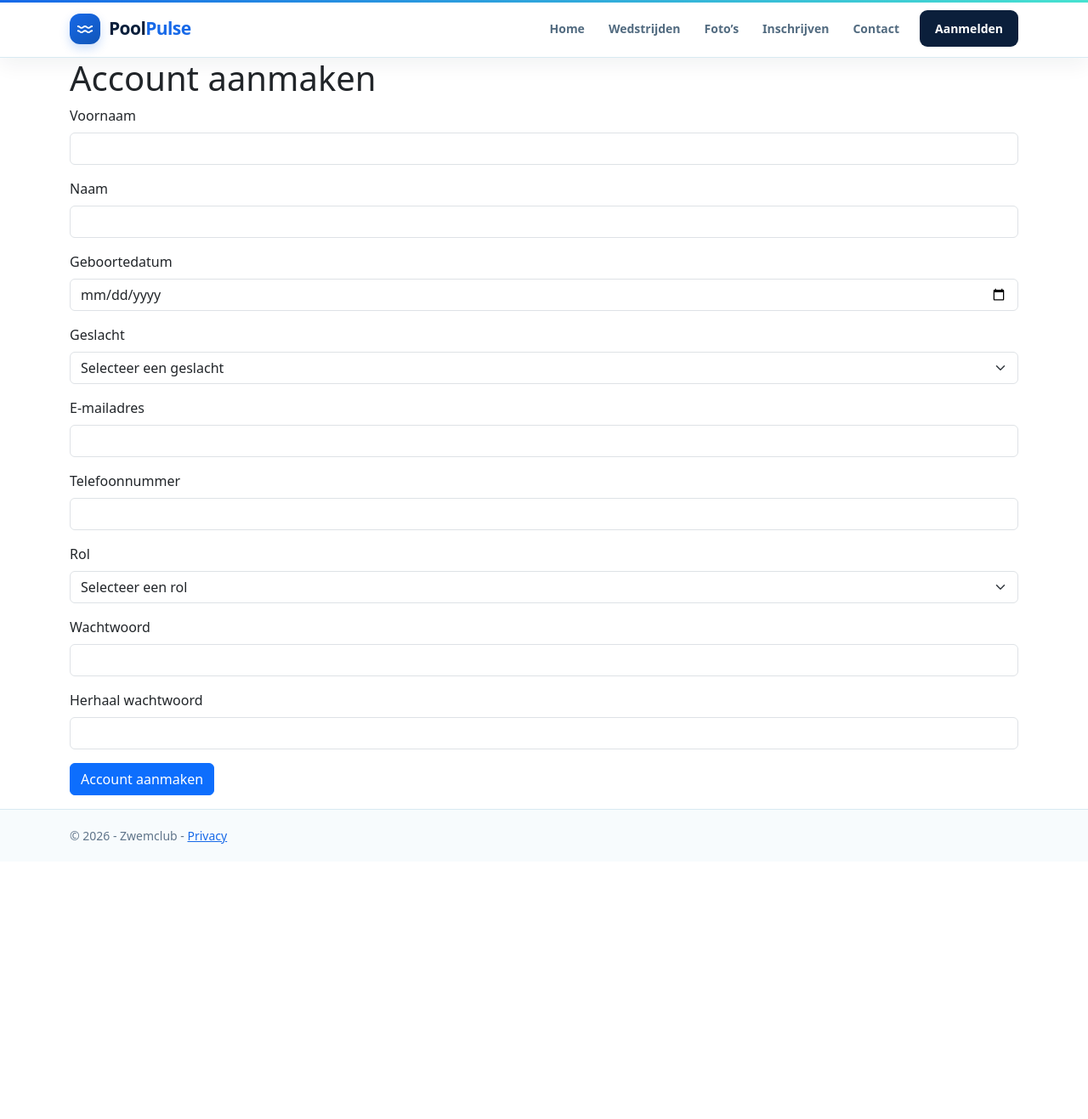
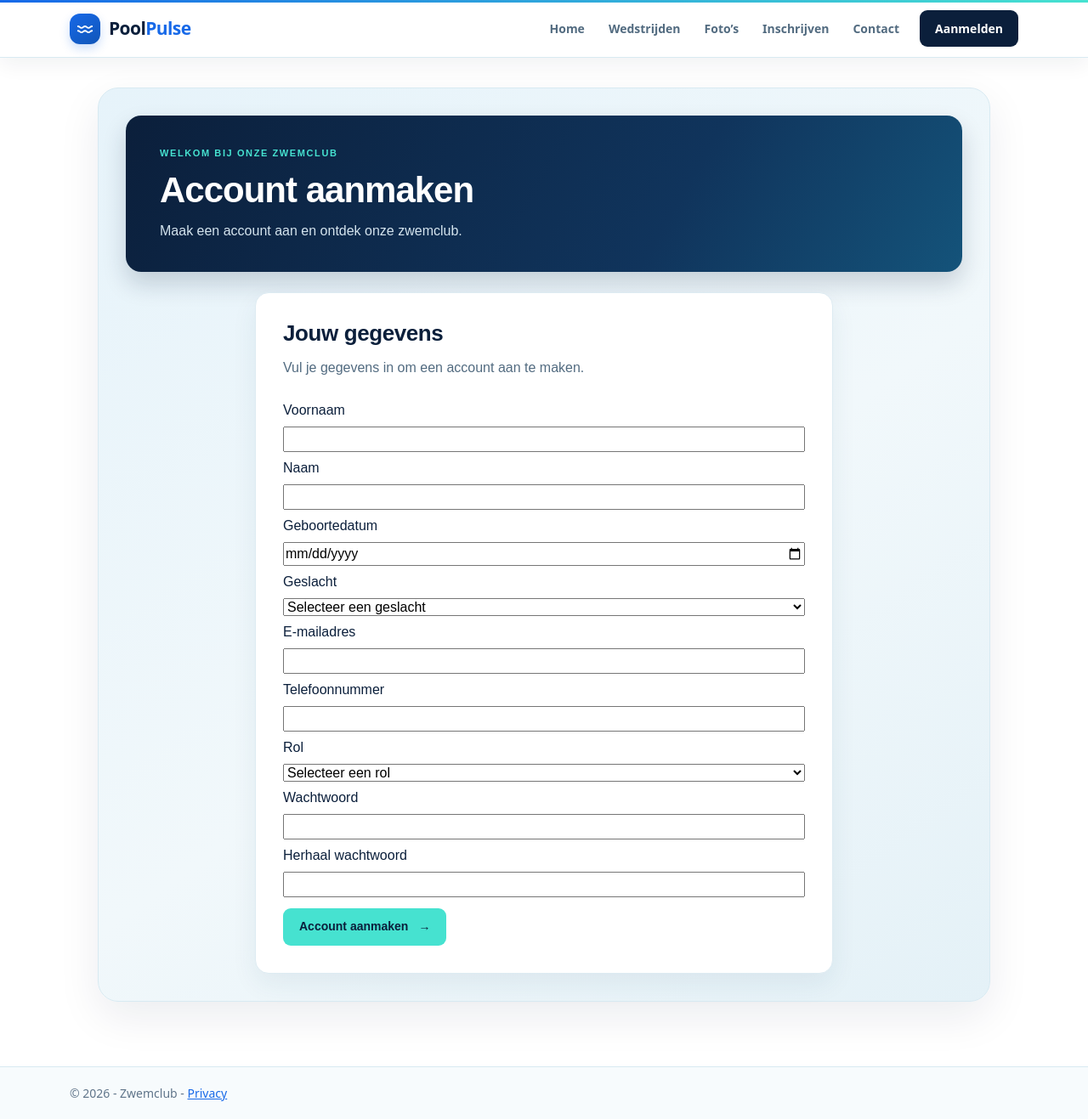
Before and after one commit to Gentian18/PoolPulse, an ASP.NET Core app: page /AccountAanmaken in a window 1280 px wide. Shown: the whole page at 85% size. Before the commit the page ends 993 px from the top, so only its background shows below. Run offline with ASP.NET Core 8, Linux system fonts and the light colour scheme; data comes from the database, SQL or seed files in the repository; style sheets or scripts are compiled from the project's sources; some libraries are stand-ins or nearby versions.

Commit message:
Opmaak toegevoegd

```diff
--- /dev/null
+++ b/Views/AccountAanmaken/Bevestiging.cshtml.css
@@ -0,0 +1,248 @@
+/* CSS for Bevestiging view */
+/* Account aanmaken en bevestiging */
+
+.account-page {
+    max-width: 1050px;
+    margin: 35px auto 60px;
+    padding: 32px;
+    border: 1px solid #D8EAF2;
+    border-radius: 24px;
+    background: linear-gradient( 145deg, #E6F3FA 0%, #F1F8FB 55%, #E4F1F7 100% );
+    box-shadow: 0 18px 50px rgba(11, 31, 59, 0.08);
+    color: #0B1F3B;
+    font-family: Arial, Helvetica, sans-serif;
+}
+
+.account-header {
+    padding: 36px 40px;
+    border-radius: 18px;
+    background: linear-gradient( 120deg, #0B1F3B 0%, #10345C 65%, #14537A 100% );
+    box-shadow: 0 14px 28px rgba(11, 31, 59, 0.18);
+    color: #FFFFFF;
+}
+
+.account-label {
+    margin: 0 0 12px;
+    color: #46E2D0;
+    font-size: 11px;
+    font-weight: 700;
+    letter-spacing: 1.6px;
+    text-transform: uppercase;
+}
+
+.account-header h1 {
+    margin: 0 0 12px;
+    font-size: clamp(30px, 4vw, 42px);
+    font-weight: 700;
+    letter-spacing: -1px;
+    line-height: 1.1;
+}
+
+.account-header p:last-child {
+    max-width: 600px;
+    margin: 0;
+    color: #D4E4EE;
+    font-size: 16px;
+    line-height: 1.6;
+}
+
+.account-card {
+    max-width: 680px;
+    margin: 24px auto 0;
+    padding: 32px;
+    border: 1px solid #DDEBF2;
+    border-radius: 16px;
+    background: #FFFFFF;
+    box-shadow: 0 12px 30px rgba(25, 69, 98, 0.07);
+}
+
+    .account-card h2 {
+        margin: 0 0 12px;
+        font-size: 26px;
+        font-weight: 700;
+        letter-spacing: -0.4px;
+    }
+
+.account-card-intro {
+    margin: 0 0 24px;
+    color: #526B80;
+    line-height: 1.65;
+}
+
+/* Formulier */
+
+.account-form {
+    display: grid;
+    gap: 18px;
+}
+
+.account-field {
+    display: flex;
+    flex-direction: column;
+    gap: 7px;
+}
+
+    .account-field label {
+        color: #0B1F3B;
+        font-size: 14px;
+        font-weight: 700;
+    }
+
+.account-input {
+    width: 100%;
+    min-height: 46px;
+    box-sizing: border-box;
+    padding: 10px 14px;
+    border: 1px solid #C7DAE5;
+    border-radius: 9px;
+    background: #FFFFFF;
+    color: #0B1F3B;
+    font: inherit;
+    transition: border-color 0.2s, box-shadow 0.2s;
+}
+
+    .account-input::placeholder {
+        color: #8195A4;
+    }
+
+    .account-input:focus {
+        border-color: #1769E8;
+        outline: none;
+        box-shadow: 0 0 0 3px rgba(23, 105, 232, 0.16);
+    }
+
+    .account-input.input-validation-error {
+        border-color: #C43C3C;
+    }
+
+.account-validation {
+    color: #B42318;
+    font-size: 13px;
+    line-height: 1.4;
+}
+
+.account-validation-summary {
+    color: #B42318;
+    font-size: 14px;
+    line-height: 1.5;
+}
+
+    .account-validation-summary:empty {
+        display: none;
+    }
+
+/* Knoppen en links */
+
+.account-actions {
+    display: flex;
+    flex-wrap: wrap;
+    align-items: center;
+    gap: 16px;
+    margin-top: 6px;
+}
+
+.account-button {
+    display: inline-flex;
+    align-items: center;
+    justify-content: center;
+    gap: 12px;
+    min-height: 44px;
+    padding: 10px 18px;
+    border: 1px solid transparent;
+    border-radius: 9px;
+    background: #46E2D0;
+    color: #0B1F3B;
+    font: inherit;
+    font-size: 14px;
+    font-weight: 700;
+    text-decoration: none;
+    cursor: pointer;
+}
+
+    .account-button:hover {
+        background: #79EADD;
+        color: #0B1F3B;
+    }
+
+    .account-button:focus-visible,
+    .account-link:focus-visible {
+        outline: 3px solid #1769E8;
+        outline-offset: 3px;
+    }
+
+.account-link {
+    color: #1769E8;
+    font-size: 14px;
+    font-weight: 700;
+    text-decoration: none;
+}
+
+    .account-link:hover {
+        color: #10345C;
+        text-decoration: underline;
+    }
+
+/* Bevestigingspagina */
+
+.account-confirmation {
+    text-align: center;
+}
+
+.account-confirmation-icon {
+    display: inline-grid;
+    place-items: center;
+    width: 64px;
+    height: 64px;
+    margin-bottom: 20px;
+    border-radius: 18px;
+    background: #E1F8F4;
+    color: #08796F;
+    font-size: 30px;
+    font-weight: 700;
+}
+
+.account-confirmation p {
+    margin: 0 0 24px;
+    color: #526B80;
+    line-height: 1.65;
+}
+
+.account-confirmation .account-actions {
+    justify-content: center;
+}
+
+/* Kleinere schermen */
+
+@media (max-width: 767px) {
+    .account-page {
+        margin: 20px auto 40px;
+        padding: 16px;
+    }
+
+    .account-header {
+        padding: 28px;
+    }
+
+    .account-card {
+        padding: 24px;
+    }
+}
+
+@media (max-width: 480px) {
+    .account-header {
+        padding: 24px;
+    }
+
+    .account-card {
+        padding: 22px;
+    }
+
+        .account-card h2 {
+            font-size: 23px;
+        }
+
+    .account-button {
+        width: 100%;
+        box-sizing: border-box;
+    }
+}
--- a/Views/AccountAanmaken/Index.cshtml
+++ b/Views/AccountAanmaken/Index.cshtml
@@ -4,75 +4,102 @@
     ViewData["Title"] = "Account aanmaken";
 }
 
+@section Styles {
+    <link rel="stylesheet" href="~/css/account.css" asp-append-version="true" />
+}
+
+<div class="account-page">
+    <header class="account-header">
+        <p class="account-label">Welkom bij onze zwemclub</p>
         <h1>Account aanmaken</h1>
+        <p>Maak een account aan en ontdek onze zwemclub.</p>
+    </header>
 
-<form asp-controller="AccountAanmaken" asp-action="Index" method="post">
-    <div asp-validation-summary="ModelOnly" class="text-danger"></div>
+    <section class="account-card">
+        <h2>Jouw gegevens</h2>
+        <p class="account-card-intro">
+            Vul je gegevens in om een account aan te maken.
+        </p>
 
-    <div class="mb-3">
-        <label asp-for="Voornaam" class="form-label"></label>
-        <input asp-for="Voornaam" class="form-control" />
-        <span asp-validation-for="Voornaam" class="text-danger"></span>
+        <form asp-controller="AccountAanmaken"
+              asp-action="Index"
+              method="post"
+              class="account-form">
+
+            <div asp-validation-summary="ModelOnly"
+                 class="account-validation-summary"></div>
+
+            <div class="account-field">
+                <label asp-for="Voornaam"></label>
+                <input asp-for="Voornaam" class="account-input" />
+                <span asp-validation-for="Voornaam" class="account-validation"></span>
             </div>
 
-    <div class="mb-3">
-        <label asp-for="Naam" class="form-label"></label>
-        <input asp-for="Naam" class="form-control" />
-        <span asp-validation-for="Naam" class="text-danger"></span>
+            <div class="account-field">
+                <label asp-for="Naam"></label>
+                <input asp-for="Naam" class="account-input" />
+                <span asp-validation-for="Naam" class="account-validation"></span>
             </div>
 
-    <div class="mb-3">
-        <label asp-for="Geboortedatum" class="form-label"></label>
-        <input asp-for="Geboortedatum" type="date" class="form-control" />
-        <span asp-validation-for="Geboortedatum" class="text-danger"></span>
+            <div class="account-field">
+                <label asp-for="Geboortedatum"></label>
+                <input asp-for="Geboortedatum" type="date" class="account-input" />
+                <span asp-validation-for="Geboortedatum" class="account-validation"></span>
             </div>
 
-    <div class="mb-3">
-        <label asp-for="GeslachtId" class="form-label"></label>
+            <div class="account-field">
+                <label asp-for="GeslachtId"></label>
                 <select asp-for="GeslachtId"
                         asp-items="ViewBag.Geslachten"
-                class="form-select">
+                        class="account-input">
                     <option value="">Selecteer een geslacht</option>
                 </select>
-        <span asp-validation-for="GeslachtId" class="text-danger"></span>
+                <span asp-validation-for="GeslachtId" class="account-validation"></span>
             </div>
 
-    <div class="mb-3">
-        <label asp-for="Emailadres" class="form-label"></label>
-        <input asp-for="Emailadres" class="form-control" />
-        <span asp-validation-for="Emailadres" class="text-danger"></span>
+            <div class="account-field">
+                <label asp-for="Emailadres"></label>
+                <input asp-for="Emailadres" class="account-input" />
+                <span asp-validation-for="Emailadres" class="account-validation"></span>
             </div>
 
-    <div class="mb-3">
-        <label asp-for="Telefoonnummer" class="form-label"></label>
-        <input asp-for="Telefoonnummer" class="form-control" />
-        <span asp-validation-for="Telefoonnummer" class="text-danger"></span>
+            <div class="account-field">
+                <label asp-for="Telefoonnummer"></label>
+                <input asp-for="Telefoonnummer" class="account-input" />
+                <span asp-validation-for="Telefoonnummer" class="account-validation"></span>
             </div>
 
-    <div class="mb-3">
-        <label asp-for="Rol" class="form-label"></label>
-        <select asp-for="Rol" class="form-select">
+            <div class="account-field">
+                <label asp-for="Rol"></label>
+                <select asp-for="Rol" class="account-input">
                     <option value="">Selecteer een rol</option>
                     <option value="Zwemmer">Zwemmer</option>
                     <option value="Ouder">Ouder</option>
                 </select>
-        <span asp-validation-for="Rol" class="text-danger"></span>
+                <span asp-validation-for="Rol" class="account-validation"></span>
             </div>
 
-    <div class="mb-3">
-        <label asp-for="Wachtwoord" class="form-label"></label>
-        <input asp-for="Wachtwoord" class="form-control" />
-        <span asp-validation-for="Wachtwoord" class="text-danger"></span>
+            <div class="account-field">
+                <label asp-for="Wachtwoord"></label>
+                <input asp-for="Wachtwoord" type="password" class="account-input" />
+                <span asp-validation-for="Wachtwoord" class="account-validation"></span>
             </div>
 
-    <div class="mb-3">
-        <label asp-for="BevestigWachtwoord" class="form-label"></label>
-        <input asp-for="BevestigWachtwoord" class="form-control" />
-        <span asp-validation-for="BevestigWachtwoord" class="text-danger"></span>
+            <div class="account-field">
+                <label asp-for="BevestigWachtwoord"></label>
+                <input asp-for="BevestigWachtwoord" type="password" class="account-input" />
+                <span asp-validation-for="BevestigWachtwoord" class="account-validation"></span>
             </div>
 
-    <button type="submit" class="btn btn-primary">Account aanmaken</button>
+            <div class="account-actions">
+                <button type="submit" class="account-button">
+                    Account aanmaken
+                    <span aria-hidden="true">→</span>
+                </button>
+            </div>
         </form>
+    </section>
+</div>
 
 @section Scripts {
     <partial name="_ValidationScriptsPartial" />
--- /dev/null
+++ b/Views/AccountAanmaken/Index.cshtml.css
@@ -0,0 +1,248 @@
+/* CSS for Index view */
+/* Account aanmaken en bevestiging */
+
+.account-page {
+    max-width: 1050px;
+    margin: 35px auto 60px;
+    padding: 32px;
+    border: 1px solid #D8EAF2;
+    border-radius: 24px;
+    background: linear-gradient( 145deg, #E6F3FA 0%, #F1F8FB 55%, #E4F1F7 100% );
+    box-shadow: 0 18px 50px rgba(11, 31, 59, 0.08);
+    color: #0B1F3B;
+    font-family: Arial, Helvetica, sans-serif;
+}
+
+.account-header {
+    padding: 36px 40px;
+    border-radius: 18px;
+    background: linear-gradient( 120deg, #0B1F3B 0%, #10345C 65%, #14537A 100% );
+    box-shadow: 0 14px 28px rgba(11, 31, 59, 0.18);
+    color: #FFFFFF;
+}
+
+.account-label {
+    margin: 0 0 12px;
+    color: #46E2D0;
+    font-size: 11px;
+    font-weight: 700;
+    letter-spacing: 1.6px;
+    text-transform: uppercase;
+}
+
+.account-header h1 {
+    margin: 0 0 12px;
+    font-size: clamp(30px, 4vw, 42px);
+    font-weight: 700;
+    letter-spacing: -1px;
+    line-height: 1.1;
+}
+
+.account-header p:last-child {
+    max-width: 600px;
+    margin: 0;
+    color: #D4E4EE;
+    font-size: 16px;
+    line-height: 1.6;
+}
+
+.account-card {
+    max-width: 680px;
+    margin: 24px auto 0;
+    padding: 32px;
+    border: 1px solid #DDEBF2;
+    border-radius: 16px;
+    background: #FFFFFF;
+    box-shadow: 0 12px 30px rgba(25, 69, 98, 0.07);
+}
+
+    .account-card h2 {
+        margin: 0 0 12px;
+        font-size: 26px;
+        font-weight: 700;
+        letter-spacing: -0.4px;
+    }
+
+.account-card-intro {
+    margin: 0 0 24px;
+    color: #526B80;
+    line-height: 1.65;
+}
+
+/* Formulier */
+
+.account-form {
+    display: grid;
+    gap: 18px;
+}
+
+.account-field {
+    display: flex;
+    flex-direction: column;
+    gap: 7px;
+}
+
+    .account-field label {
+        color: #0B1F3B;
+        font-size: 14px;
+        font-weight: 700;
+    }
+
+.account-input {
+    width: 100%;
+    min-height: 46px;
+    box-sizing: border-box;
+    padding: 10px 14px;
+    border: 1px solid #C7DAE5;
+    border-radius: 9px;
+    background: #FFFFFF;
+    color: #0B1F3B;
+    font: inherit;
+    transition: border-color 0.2s, box-shadow 0.2s;
+}
+
+    .account-input::placeholder {
+        color: #8195A4;
+    }
+
+    .account-input:focus {
+        border-color: #1769E8;
+        outline: none;
+        box-shadow: 0 0 0 3px rgba(23, 105, 232, 0.16);
+    }
+
+    .account-input.input-validation-error {
+        border-color: #C43C3C;
+    }
+
+.account-validation {
+    color: #B42318;
+    font-size: 13px;
+    line-height: 1.4;
+}
+
+.account-validation-summary {
+    color: #B42318;
+    font-size: 14px;
+    line-height: 1.5;
+}
+
+    .account-validation-summary:empty {
+        display: none;
+    }
+
+/* Knoppen en links */
+
+.account-actions {
+    display: flex;
+    flex-wrap: wrap;
+    align-items: center;
+    gap: 16px;
+    margin-top: 6px;
+}
+
+.account-button {
+    display: inline-flex;
+    align-items: center;
+    justify-content: center;
+    gap: 12px;
+    min-height: 44px;
+    padding: 10px 18px;
+    border: 1px solid transparent;
+    border-radius: 9px;
+    background: #46E2D0;
+    color: #0B1F3B;
+    font: inherit;
+    font-size: 14px;
+    font-weight: 700;
+    text-decoration: none;
+    cursor: pointer;
+}
+
+    .account-button:hover {
+        background: #79EADD;
+        color: #0B1F3B;
+    }
+
+    .account-button:focus-visible,
+    .account-link:focus-visible {
+        outline: 3px solid #1769E8;
+        outline-offset: 3px;
+    }
+
+.account-link {
+    color: #1769E8;
+    font-size: 14px;
+    font-weight: 700;
+    text-decoration: none;
+}
+
+    .account-link:hover {
+        color: #10345C;
+        text-decoration: underline;
+    }
+
+/* Bevestigingspagina */
+
+.account-confirmation {
+    text-align: center;
+}
+
+.account-confirmation-icon {
+    display: inline-grid;
+    place-items: center;
+    width: 64px;
+    height: 64px;
+    margin-bottom: 20px;
+    border-radius: 18px;
+    background: #E1F8F4;
+    color: #08796F;
+    font-size: 30px;
+    font-weight: 700;
+}
+
+.account-confirmation p {
+    margin: 0 0 24px;
+    color: #526B80;
+    line-height: 1.65;
+}
+
+.account-confirmation .account-actions {
+    justify-content: center;
+}
+
+/* Kleinere schermen */
+
+@media (max-width: 767px) {
+    .account-page {
+        margin: 20px auto 40px;
+        padding: 16px;
+    }
+
+    .account-header {
+        padding: 28px;
+    }
+
+    .account-card {
+        padding: 24px;
+    }
+}
+
+@media (max-width: 480px) {
+    .account-header {
+        padding: 24px;
+    }
+
+    .account-card {
+        padding: 22px;
+    }
+
+        .account-card h2 {
+            font-size: 23px;
+        }
+
+    .account-button {
+        width: 100%;
+        box-sizing: border-box;
+    }
+}
--- a/Views/Shared/_Layout.cshtml
+++ b/Views/Shared/_Layout.cshtml
@@ -9,6 +9,7 @@
     var isInschrijven = controller == "Gebruiker" && action == "Registreren";
     var isContact = controller == "Contact";
     var isAanmelden = controller == "Gebruiker" && action == "Login";
+
 }
 <!DOCTYPE html>
 <html lang="nl">
@@ -20,6 +21,7 @@
     <link rel="stylesheet" href="~/lib/bootstrap/dist/css/bootstrap.min.css" />
     <link rel="stylesheet" href="~/css/site.css" asp-append-version="true" />
     <link rel="stylesheet" href="~/Zwemclub.styles.css" asp-append-version="true" />
+    @await RenderSectionAsync("Styles", required: false)
 </head>
 <body>
     <header>
```
Also changed, not shown: Views/AccountAanmaken/Bevestiging.cshtml (+25 -9 lines). Lines whose indentation alone changed are shown as unchanged.
